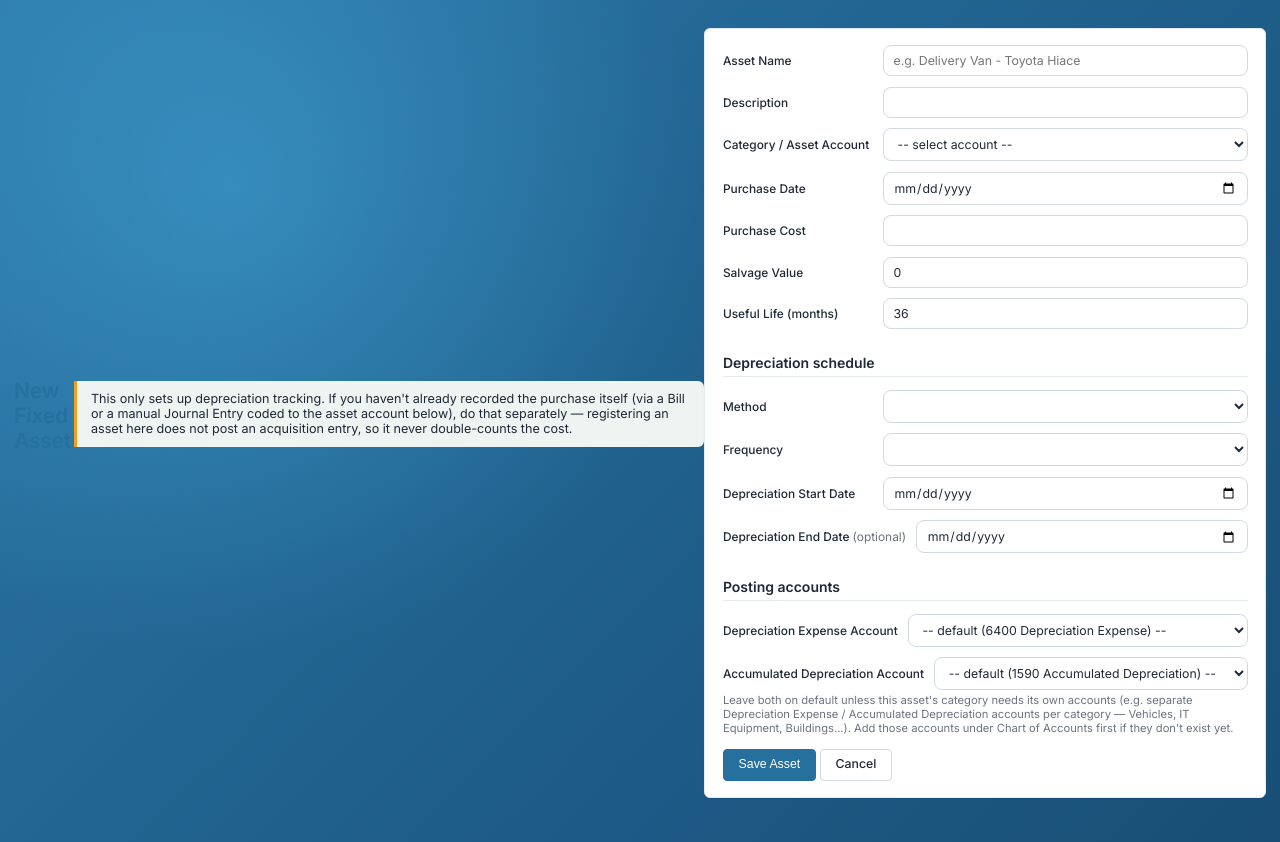
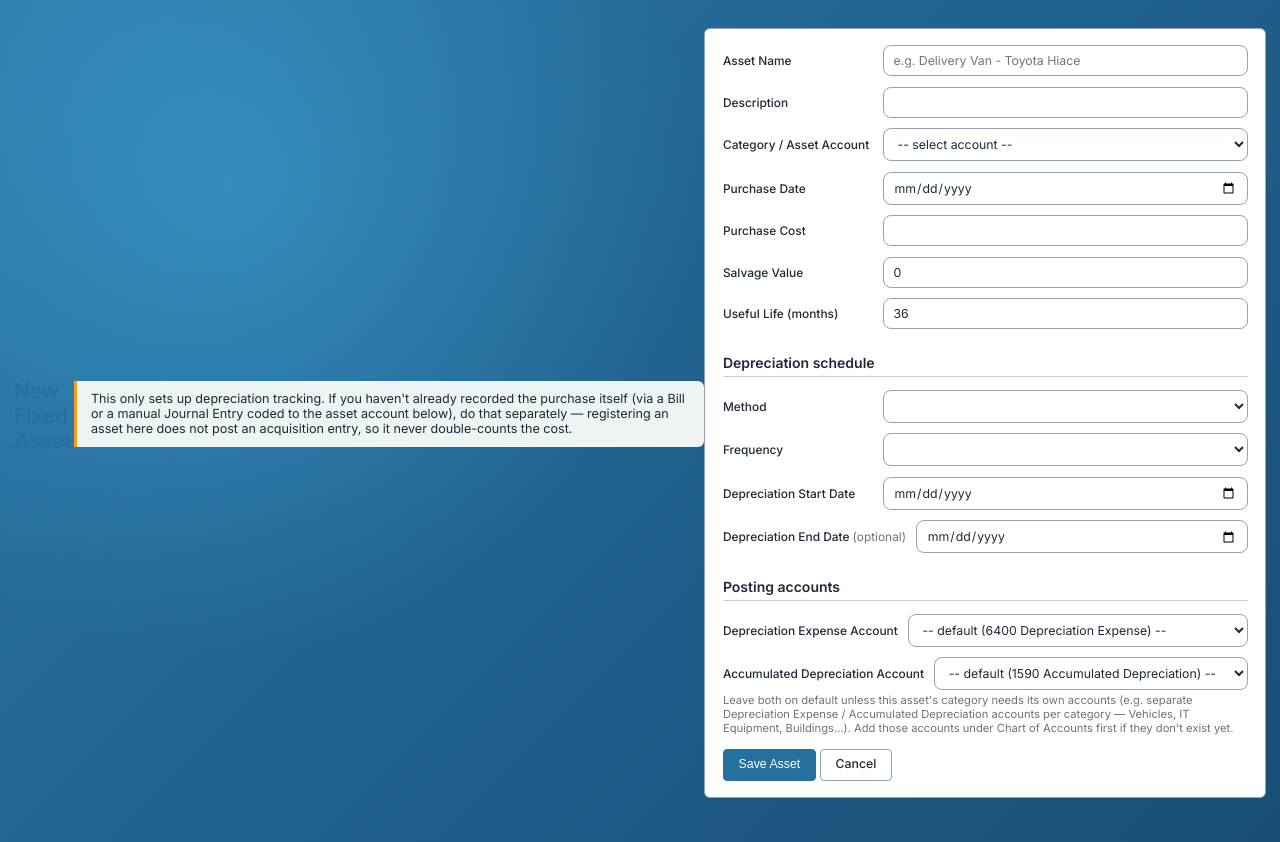
Before and after one commit to ceemalaraghavendrareddyreddy-ctrl/NovaByte-LedgerBooks, a Python web app: template app/templates/assets/asset_form.html in a window 1280 px wide. Run offline with Jinja, Linux system fonts and the light colour scheme; the template is opened without the code that fills it, so the values that code supplies are empty.

Commit message:
Bolder box outlines: darker border colours, 1.5px borders on cards, stat boxes, tables, inputs
Co-Authored-By: Claude Sonnet 5.5 <noreply@anthropic.com>

```diff
--- a/app/static/css/style.css
+++ b/app/static/css/style.css
@@ -29,8 +29,8 @@
   --text: #1F2937;
   --text-muted: #6B7280;
   --text-subtle: #94A3B8;
-  --border: #E5E9F0;
-  --border-strong: #D1D8E0;
+  --border: #C5CEDB;
+  --border-strong: #94A3B8;
 
   /* Status */
   --success: #16A34A;
@@ -1062,3 +1062,16 @@ html[data-theme="dark"] thead th { background: #26344A; color: #E3E9F3; }
 .card:has(.form-two-col) { overflow-x: visible; }
 
 .table-scroll { overflow-x: auto; max-width: 100%; }
+
+/* Bolder box outlines everywhere (cards, stat boxes, tables, inputs, buttons) */
+.card, .stat, .table-wrap, .invoice-preview, .onboarding-step, .company-pill-box {
+  border: 1.5px solid var(--border-strong);
+}
+input[type=text], input[type=email], input[type=password], input[type=number],
+input[type=date], input[type=file], input[type=search], select, textarea,
+.form-row input, .form-row select, .form-row textarea {
+  border: 1.5px solid var(--border-strong);
+}
+.btn.secondary, .btn.ghost { border-width: 1.5px; }
+.invoice-workspace > .card, .card:has(.form-two-col) { border-top: 4px solid var(--action); }
+th, td { border-bottom-color: var(--border); }
```
